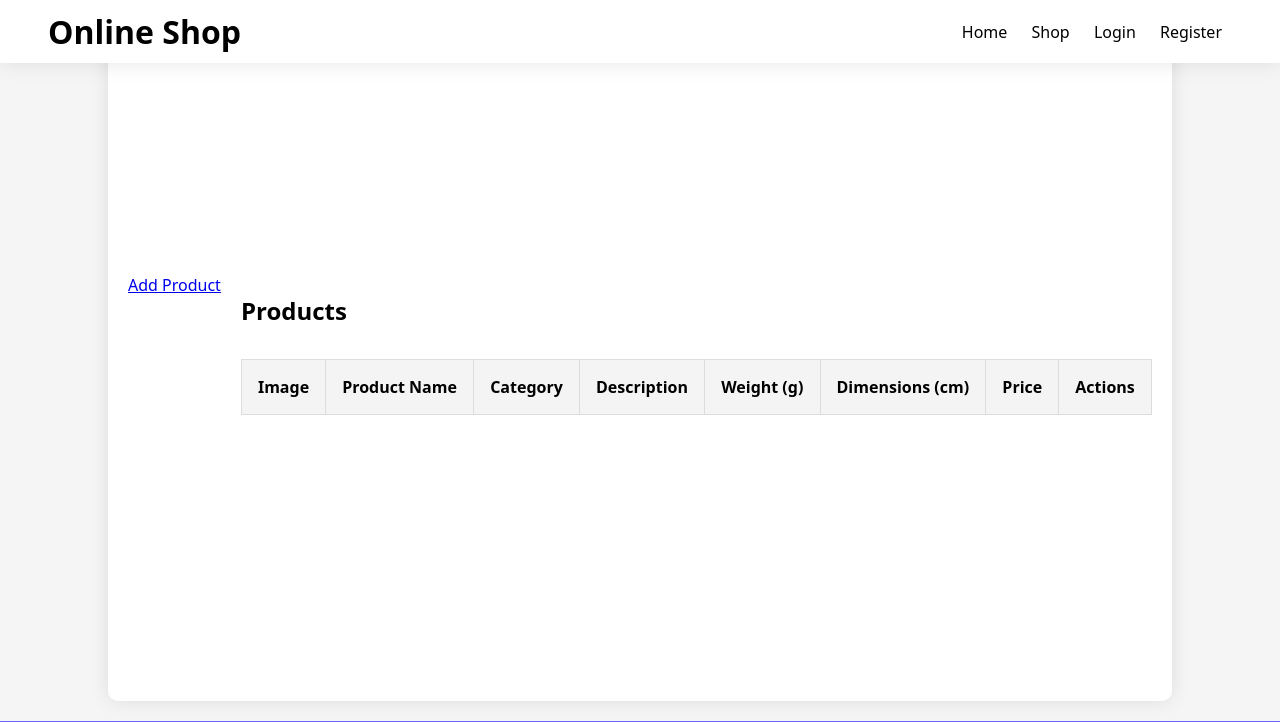
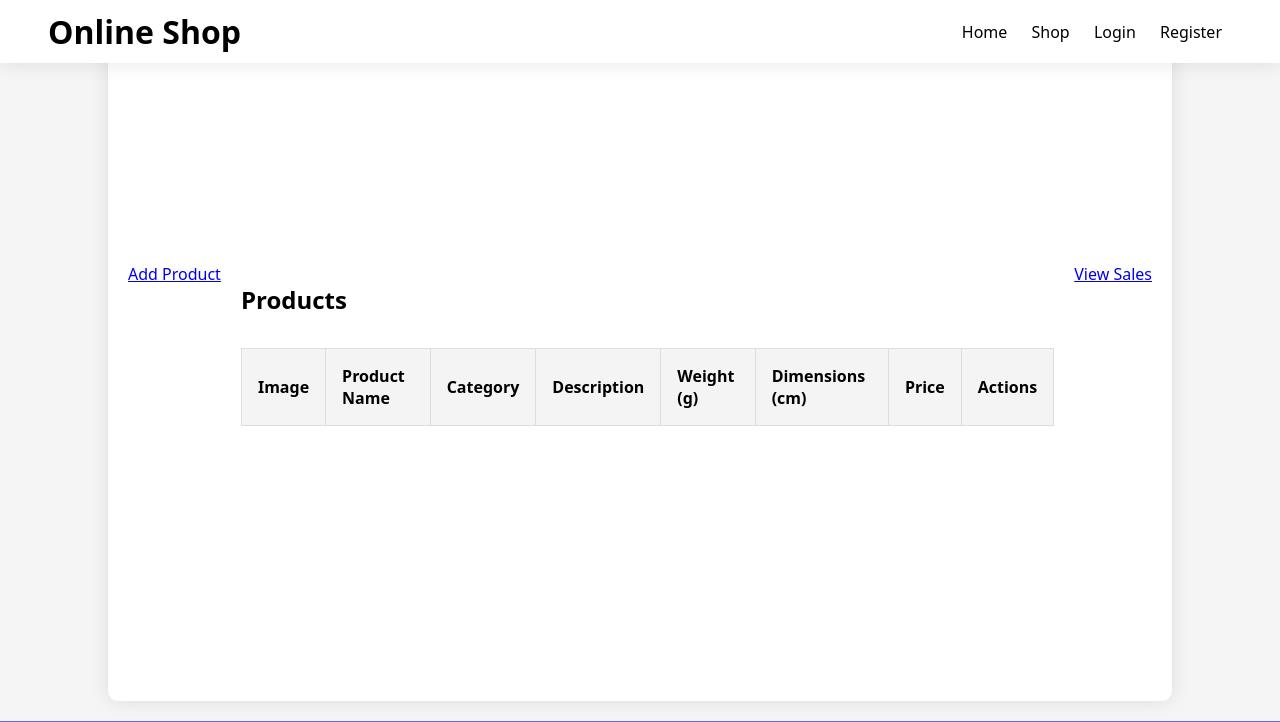
Before and after one commit to jaywmz/INF2003-Database-Systems-OnlineShopping, a Python web app: template src/templates/dashboard.html in a window 1280 px wide. Shown: the top 722 px of the page. Run offline with Jinja, Linux system fonts and the light colour scheme; the template is opened without the code that fills it, so the values that code supplies are empty.

Commit message:
feat: Add Sales display at Seller side, Can view no.of sales and the sales contain which order

```diff
--- a/src/templates/dashboard.html
+++ b/src/templates/dashboard.html
@@ -40,7 +40,7 @@
             </tbody>
         </table>
     </div>
- <!--
+    <!--
     <div class="table-section">
         <h2>Orders</h2>
         <table>
@@ -53,9 +53,8 @@
                     <th>Actions</th>
                 </tr>
             </thead>
-
             <tbody>
-              {% for order in orders %}
+                {% for order in orders %}
                 <tr>
                     <td>{{ order.id }}</td>
                     <td>{{ order.customer_id_fk }}</td>
@@ -65,9 +64,11 @@
                 </tr>
                 {% endfor %}
             </tbody>
-
         </table>
     </div>
- -->
+    -->
+    <div class="view-sales-button">
+        <a href="{{ url_for('view_sales') }}" class="button">View Sales</a>
+    </div>
 </div>
 {% endblock %}
```
